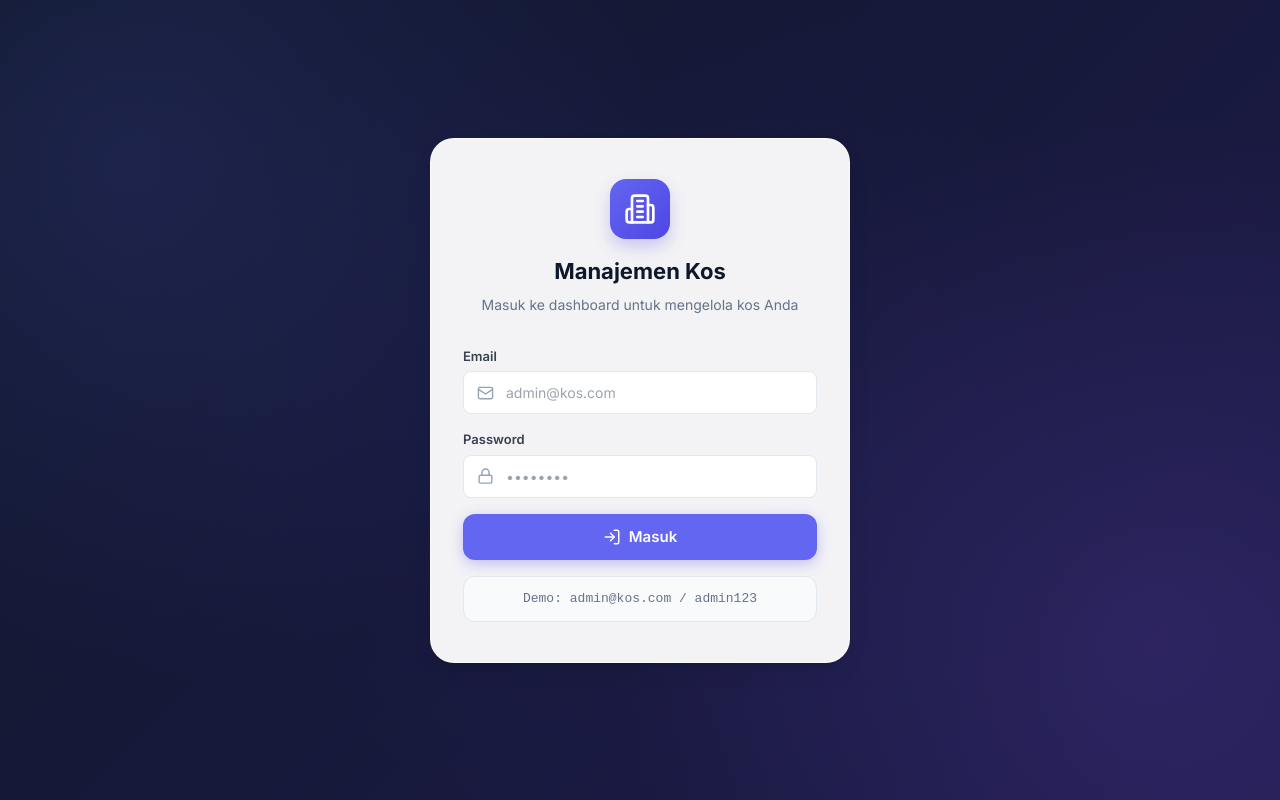
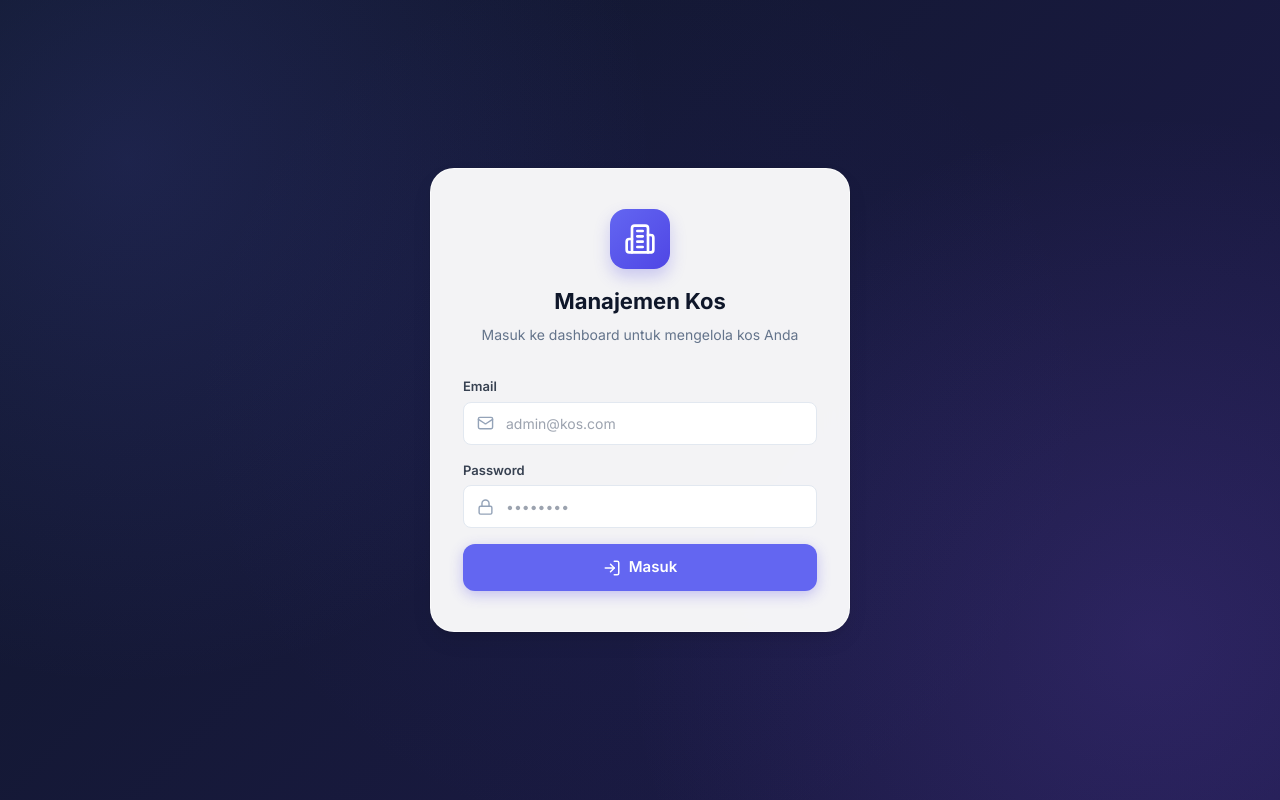
Before and after one commit to armansyam/kos-kosan, a Next.js app: page /login in a window 1280 px wide. Built offline with nearby package versions, Linux system fonts and the light colour scheme; no server answers; the database is empty.

Commit message:
Security: Remove demo login credentials text box from LoginPage

```diff
--- a/src/app/login/page.tsx
+++ b/src/app/login/page.tsx
@@ -116,10 +116,6 @@ export default function LoginPage() {
               </>
             )}
           </button>
-
-          <div className="login-hint" style={{ marginTop: 16 }}>
-            <p>Demo: admin@kos.com / admin123</p>
-          </div>
         </form>
       </div>
     </div>
```
